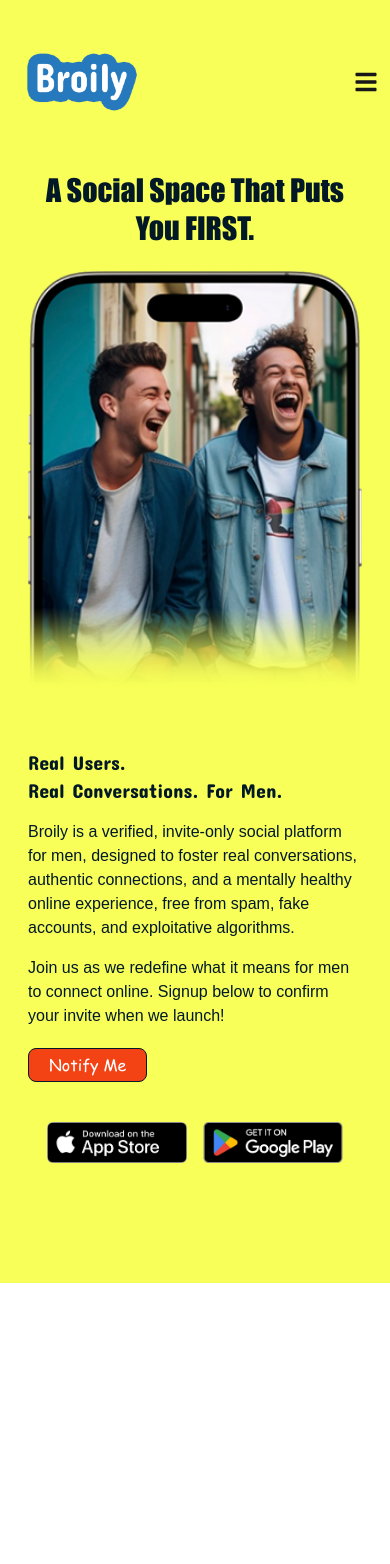
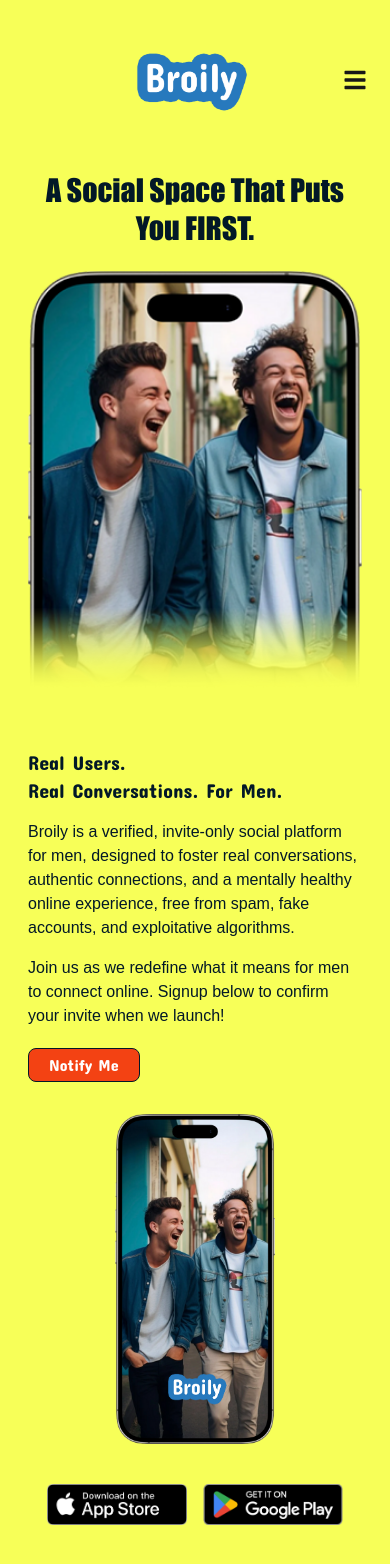
Before and after one commit to hussain-usama/Broily, a Next.js app: page / in a window 390 px wide. Shown: the top 1564 px of the page. Before the commit the page ends 1283 px from the top, so only its background shows below. Built offline with nearby package versions, Linux system fonts and the light colour scheme.

Commit message:
font fix , links updated

```diff
--- a/src/app/(routes)/landingPage/LandingPage.js
+++ b/src/app/(routes)/landingPage/LandingPage.js
@@ -48,7 +48,7 @@
         <meta name="twitter:image" content="/images/Broily-og-image.png" />
       </Head>
 
-      <div className="bg-[#F7FF58] p-3 pb-20 sm:py-6 sm:px-10 md:px-20 flex justify-center">
+      <div className="bg-[#F7FF58] p-3 pb-15 sm:py-6 sm:px-10 md:px-20 flex justify-center">
         <div className="w-full max-w-6xl">
           <Header showInvestorsBtn={true} />
 
@@ -94,13 +94,13 @@
                 <button
                   onClick={toggleModal}
                   className="mt-5 px-5 py-1 bg-[#F34213] text-white border border-[#021827] rounded-lg hover:bg-[#021827] transition cursor-pointer"
-                  style={{ fontFamily: "var(--font-comic)" }}
+                  style={{ fontFamily: "var(--font-concert)" }}
                 >
                   Notify Me
                 </button>
               </div>
 
-              {/* <div className="md:col-span-5 flex justify-center">
+              <div className="md:col-span-5 flex justify-center">
               <div className="relative w-40 sm:w-48 md:w-64 flex justify-center">
                 <Image
                   src="/images/MobileMockup.png"
@@ -109,43 +109,11 @@
                   height={600}
                 />
               </div>
-            </div> */}
-              {/*
-              <div className="md:col-span-5 md:hidden flex justify-center relative">
-                <div
-                  className="relative w-300 h-[100%] bg-contain bg-no-repeat bg-center "
-                  style={{
-                    backgroundImage:
-                      "url('/images/Mobile Mockup Without Logo (1).png')",
-                  }}
-                >
-                  <img
-                    onClick={toggleModal}
-                    src="/images/Broily Logo.png"
-                    alt="Broily"
-                    className="absolute bottom-4 left-1/2 transform -translate-x-1/2 w-30 h-30 md:hidden"
-                  />
-                </div>
-              </div> */}
+            </div>
 
-              <div className="md:col-span-5 hidden md:flex justify-center relative">
-                <div
-                  className="relative w-300 h-[100%] bg-contain bg-no-repeat bg-center"
-                  style={{
-                    backgroundImage:
-                      "url('/images/Mobile Mockup Without Logo (1).png')",
-                  }}
-                >
-                  <img
-                    onClick={toggleModal}
-                    src="/images/Broily Logo.png"
-                    alt="Broily"
-                    className="absolute bottom-4 left-1/2 transform -translate-x-1/2 w-30 h-30"
-                  />
-                </div>
-              </div>
+
             </div>
-            <div className="flex justify-center sm:justify-end w-full my-10 px-4">
+            <div className="flex justify-center sm:justify-end w-full sm:my-10 mt-10 px-4">
               <div className="flex flex-row gap-4">
                 <img
                   src="/images/Apple AppStore.png"
--- a/src/app/components/GeneralComponents/Header.js
+++ b/src/app/components/GeneralComponents/Header.js
@@ -9,16 +9,22 @@
   FaInstagram,
   FaLinkedin,
 } from "react-icons/fa6";
-
+import NotifyMeModal from '../Modals/NotifyMeModal';
 const Header = ({showInvestorsBtn=false}) => {
   const [isOpen, setIsOpen] = useState(false);
+  const [isModalOpen, setIsModalOpen] = useState(false);
 
+
+  const toggleModal = () => {
+    setIsModalOpen(!isModalOpen);
+
+  };
   return (
-    <div className="w-full flex  sm:flex-row justify-between items-center gap-4">
+    <div className="w-full flex justify-between items-center gap-4 header-main">
       <img
         src="/images/Broily Logo.png"
         alt="Logo"
-        className="h-35 w-35 sm:h-45 sm:w-45"
+        className="h-35 w-35 sm:h-45 sm:w-45 logo-style"
       />
       {/*
     <Link
@@ -32,11 +38,11 @@
       </span>
     </Link> */}
 
-      <div className="flex items-center gap-4">
+      <div className={`flex items-center gap-4 hammber-style`}>
         {/* Investors Button - Visible only on desktop */}
         {showInvestorsBtn && (
           <Link
-            href="mailto:support@broily.club"
+            href="mailto:investors@broily.club"
             className="hidden md:block bg-[#021827] text-white px-4 py-2 hover:bg-[#F34213] transition"
             style={{ fontFamily: "var(--font-arialRounded)" }}
           >
@@ -64,7 +70,7 @@
           <ul className="text-left text-xl space-y-4 mt-3">
             <li>
               <Link
-                href="mailto:support@broily.club"
+                href="mailto:investors@broily.club"
                 onClick={() => setIsOpen(false)}
               >
                 Investors
@@ -94,9 +100,8 @@
             </li>
             <li>
               <Link
-                href="https://survey.broily.club"
-                target="_blank"
-                onClick={() => setIsOpen(false)}
+
+                onClick={toggleModal}
               >
                 Join the Waitlist
               </Link>
@@ -146,6 +151,13 @@
           </p>
         </div>
       )}
+
+
+<NotifyMeModal
+        isOpen={isModalOpen}
+        onClose={() => setIsModalOpen(false)}
+        toggleModal={toggleModal}
+      />
     </div>
   );
 };
--- a/src/app/globals.css
+++ b/src/app/globals.css
@@ -75,3 +75,19 @@
   font-weight: 400;
   font-style: normal;
 }
+
+@media (max-width: 600px) {
+  .header-main {
+   position: relative;
+   height: 140px;
+  }
+  .logo-style {
+    position: absolute;
+    left: 30%;
+  }
+  .hammber-style {
+    position: absolute;
+    right: 3%;
+    top: 40%;
+  }
+}
--- a/src/app/whyBroily/page.js
+++ b/src/app/whyBroily/page.js
@@ -380,7 +380,7 @@
                 Participate
               </Link>
               <Link
-                href="mailto:support@broily.club"
+                href="mailto:investors@broily.club"
                 className="w-full sm:w-auto bg-[#021827] text-white px-5 py-2 rounded hover:bg-[#F34213]    text-left"
               >
                 Investors
--- a/tailwind.config.js
+++ b/tailwind.config.js
@@ -9,6 +9,10 @@
         colors: {
           primary: "#7F7F58",
         },
+        screens: {
+          'custom': '300px',
+          'custom-max': { 'max': '650px' }
+        },
       },
     },
     plugins: [],
```
